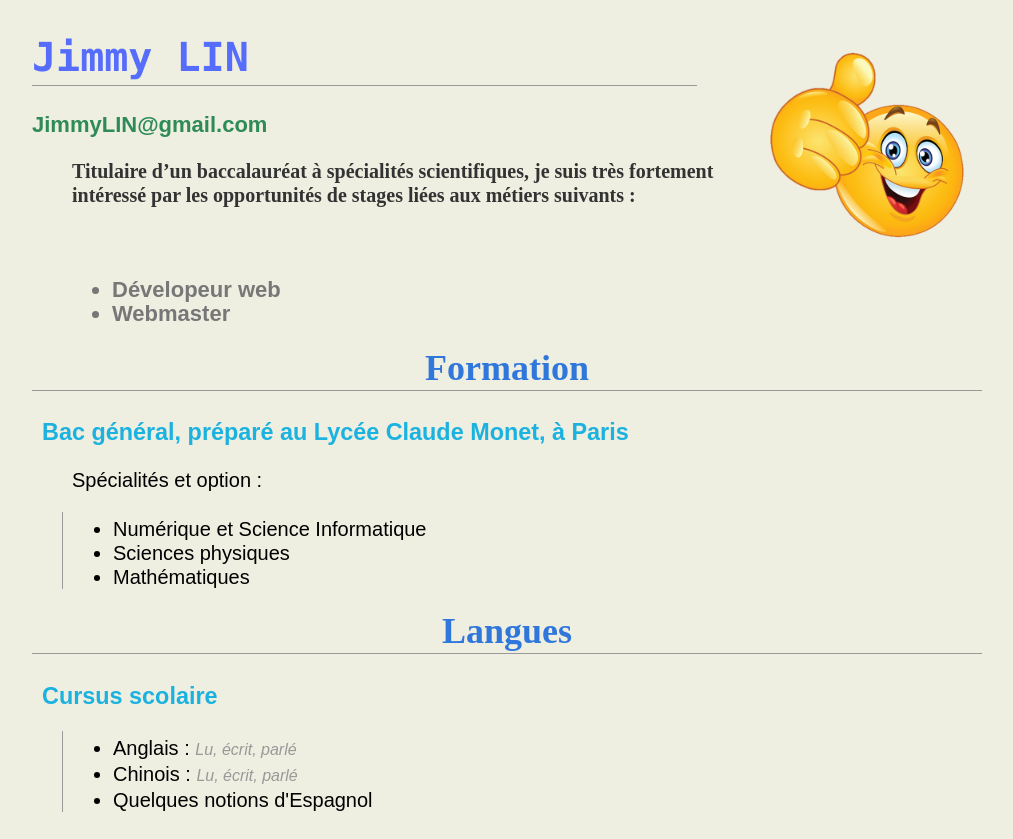
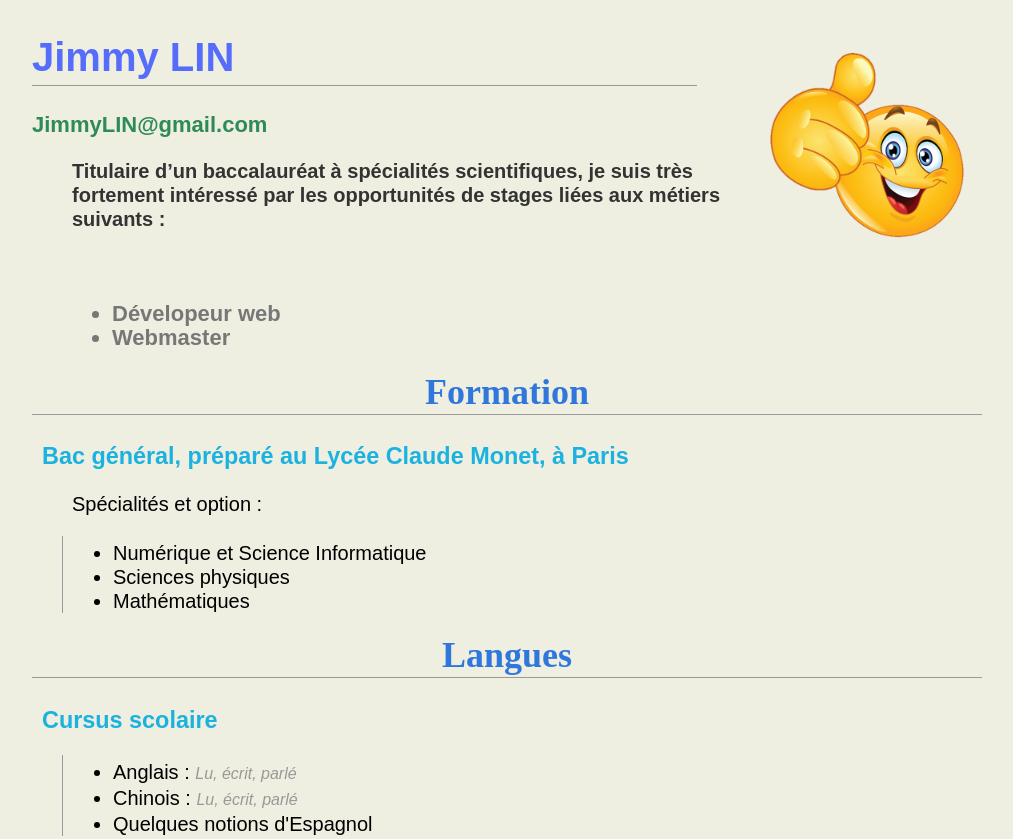
Before and after one commit to LyceeFaure/CV_Jimmy_LIN, a plain HTML site: page index.html in a window 1280 px wide. Shown: the top 839 px of the page, without its empty margins (6-1019 px from the left). Drawn offline with Linux system fonts and the light colour scheme.

Commit message:
Update style.css

```diff
--- a/style.css
+++ b/style.css
@@ -8,7 +8,7 @@ line-height: 24px;
 }
 
 h1 {
-font-family: Monaco ;
+font-family: fantasy;
 font-size: 40px;
 color: #566dfc;
 margin-right: 30%;
@@ -43,7 +43,7 @@ margin: 20px auto 30px auto;
 }
 
 header p {
-font-family: 'Segoe script';
+font-family: Arial ;
 font-size: 20px;
 color: #333;
 border-left: 0;
```
